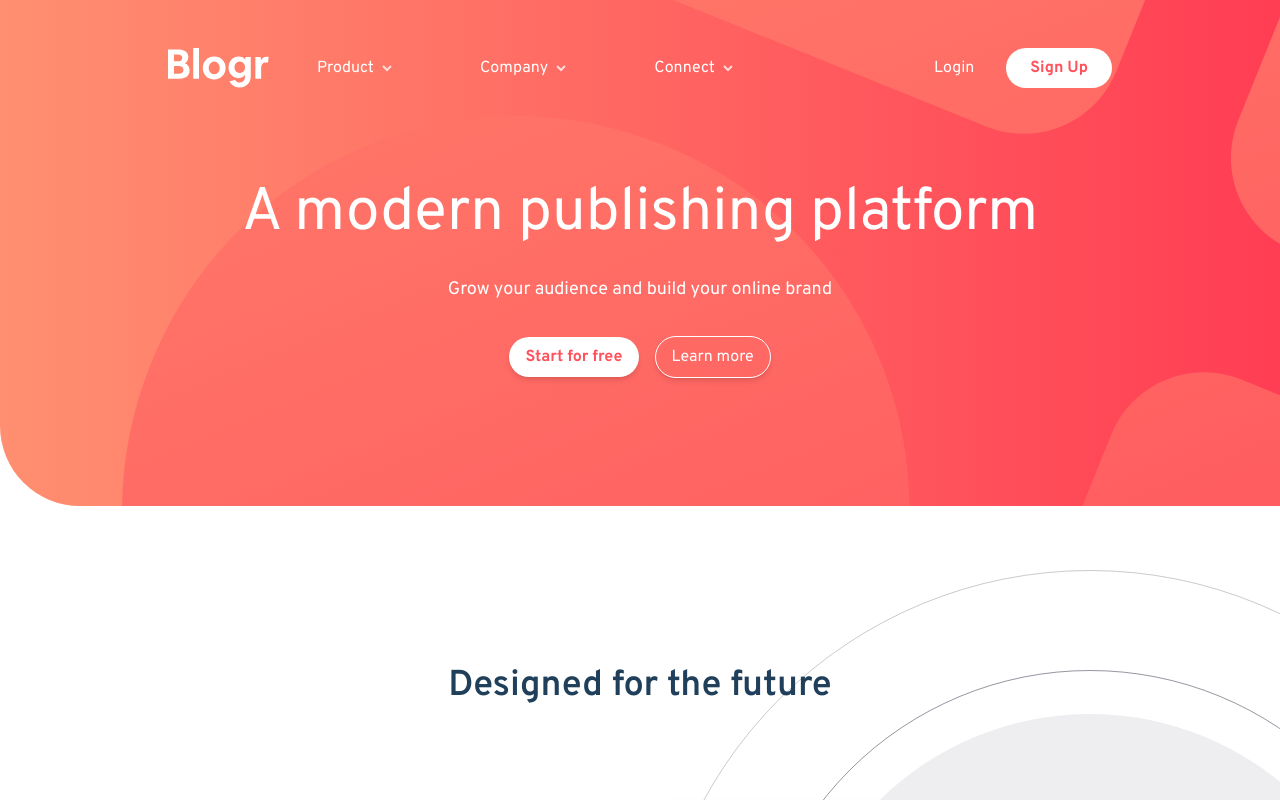
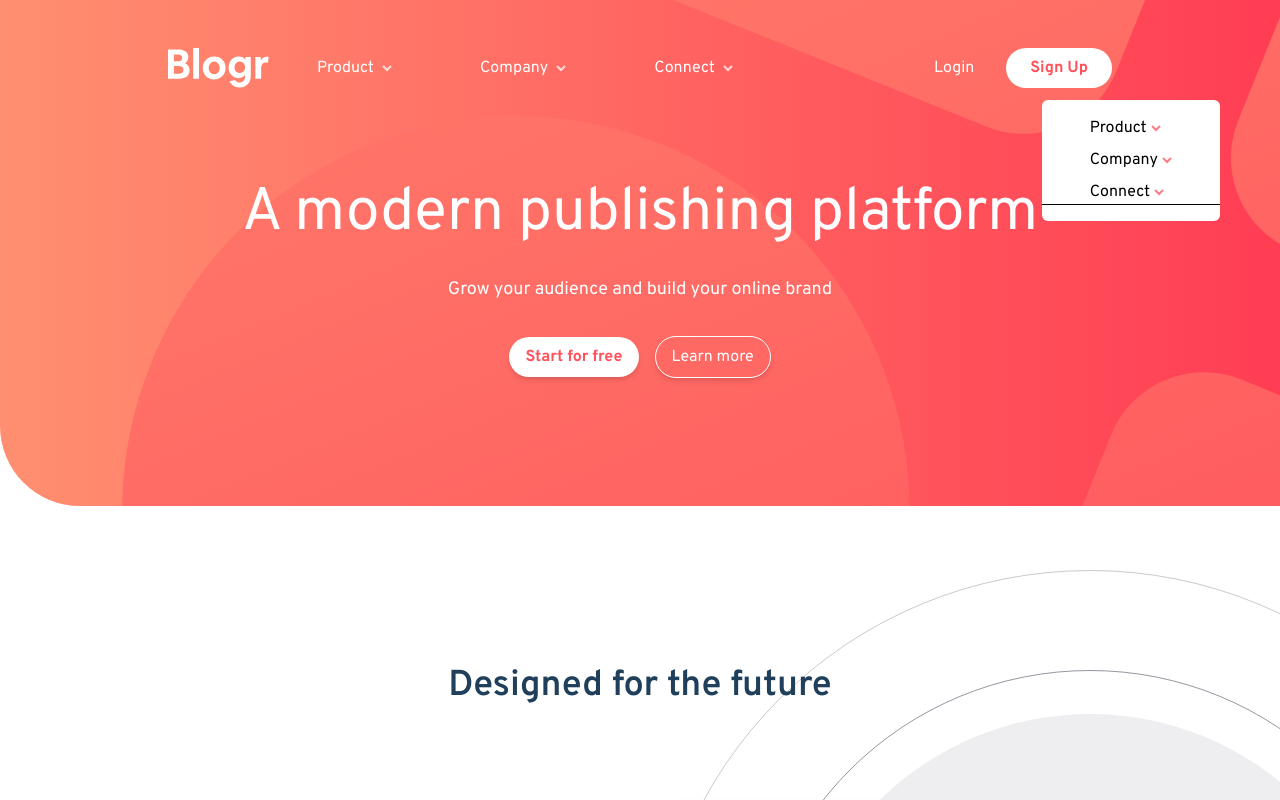
Before and after one commit to mikedeleon9/Blog-Landing-Page, a React (Vite) app: page / in a window 1280 px wide. Shown: the top 800 px of the page. Built offline with nearby package versions, Linux system fonts and the light colour scheme.

Commit message:
working on a separate drop down comonponent

```diff
--- /dev/null
+++ b/src/components/DropDownMenu.jsx
@@ -0,0 +1,21 @@
+import arrowIcon from "../images/icon-arrow-dark.svg"
+
+export default function DropDownMenu(){
+
+    const headerItems = ["Product", "Company", "Connect"];
+
+    return (
+        <div className="bg-white py-4  absolute right-15 rounded-md top-25 ">
+            <ul className="flex  flex-col gap-2 px-12">
+                {headerItems.map(item => (
+                    <div className="flex items-center gap-1">
+                        <li>{item}</li>
+                        <img src={arrowIcon} />
+                    </div>
+                ))}
+            </ul>
+          <hr />
+        </div>
+
+    )
+}
--- a/src/components/Header.jsx
+++ b/src/components/Header.jsx
@@ -2,10 +2,12 @@ import arrowIcon from "../images/icon-arrow-light.svg"
 import mainLogo from "../images/logo.svg"
 import hamburgerMenu from "../images/icon-hamburger.svg"
 import {useState, useEffect, useRef} from "react"
+import DropDownMenu from "../components/DropDownMenu"
 
 export default function Header(){
     const [openIndex, setOpenIndex] = useState(false);
     const dropdownRef = useRef(null);
+    const [showHamburgerMenu, setShowHamburgerMenu] = useState(false);
 
     const headerItems = ["Product", "Company", "Connect"];
     const dropDownItems = [
@@ -16,6 +18,10 @@ export default function Header(){
 
     function toggleDropDown(index){
         setOpenIndex(prev => prev === index ? null : index)
+    }
+
+    function showBurgerMenu(){
+        setShowHamburgerMenu(prev => !prev);
     }
 
     useEffect(() => {
@@ -31,9 +37,11 @@ export default function Header(){
         };
     }, []);
 
+
+
     return(
         <div className=" header-div pb-32 mb-16 flex flex-col  gap-12 ">
-            <div className="flex items-center justify-between px-12 md:px-42 py-12">
+            <div className="flex items-center justify-between px-12 lg:px-42 py-12">
 
           <header className="flex items-center gap-12" ref={dropdownRef}>
            <img className="" src={mainLogo} alt="main-logo" />
@@ -42,7 +50,7 @@ export default function Header(){
                 return (
                     <div onClick={() => toggleDropDown(index)} key={item} className="hidden lg:flex items-center gap-2 relative">
                         <li  className="cursor-pointer hover:underline hover:decoration-2 ">{item}</li>
-                        <img src={arrowIcon} />
+                        <img className={`transition-transform duration-300  ${openIndex === index ? 'rotate-180' : 'rotate-0'}`} src={arrowIcon} />
                         <div className={`${openIndex === index  ? 'block' : 'hidden'}  bg-white text-black absolute top-8 px-4 w-32 py-4 rounded-md font-light flex flex-col items-start gap-1`}>
                             {dropDownItems[index].map((dropdownItem, i) => (
 
@@ -56,7 +64,9 @@ export default function Header(){
             </ul>
 
           </header>
-          <img className="opacity-100 xl:opacity-0" src={hamburgerMenu} alt="" />
+          <img onClick={showBurgerMenu} className="opacity-100 xl:opacity-0 relative" src={hamburgerMenu} alt="" />
+            <DropDownMenu />
+
           <div className="hidden xl:flex items-center text-white gap-8">
             <p className="cursor-pointer">Login</p>
             <button className="px-6 py-2 rounded-full bg-white text-customRed font-bold cursor-pointer hover:text-white hover:bg-hoverRed">Sign Up</button>
```
